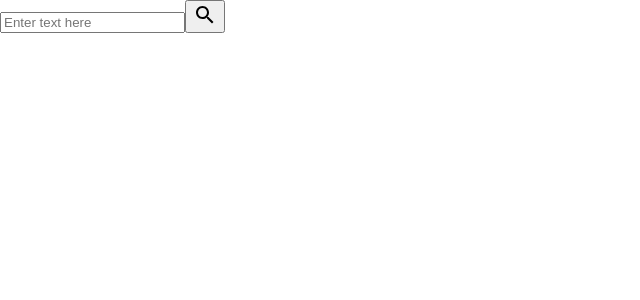
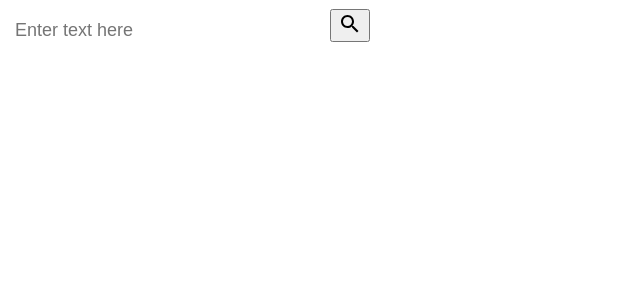
Before and after one commit to hoffay/NW-Marketplace, a React (Create React App) app in the folder commercial-marketplace/: page / in a window 1280 px wide. Shown: the top 300 px of the page, without its empty margins (0-640 px from the left). Built offline with nearby package versions, Linux system fonts and the light colour scheme.

Commit message:
Adjust sizing for search bar and create section to hold it

```diff
--- a/commercial-marketplace/src/App.js
+++ b/commercial-marketplace/src/App.js
@@ -1,6 +1,5 @@
 import './App.css';
 import Searchbar from './Components/Searchbar/Searchbar';
-import LCSButton1 from './Components/Header/Header';
 
 function App() {
   return (
--- a/commercial-marketplace/src/Components/Searchbar/Searchbar.css
+++ b/commercial-marketplace/src/Components/Searchbar/Searchbar.css
@@ -0,0 +1,19 @@
+.search input {
+    background-color: white;
+    border: 0;
+    border-radius: 2px;
+    border-top-right-radius: 0px;
+    border-bottom-right-radius: 0px;
+    font-size: 18px;
+    padding: 15px;
+    height: 30px;
+    width: 300px;
+  }
+
+  .searchIcon {
+    height: 60px;
+    width: 50px;
+    background-color: white;
+    display: grid;
+    place-items: center;
+  }
--- a/commercial-marketplace/src/Components/Searchbar/Searchbar.js
+++ b/commercial-marketplace/src/Components/Searchbar/Searchbar.js
@@ -5,6 +5,7 @@ import "./Searchbar.css";
 
 function Searchbar({ placeholder, data }) {
     return (
+        <section id="Search">
             <div className="search">
                 <div className="searchInputs">
                     <input
@@ -16,6 +17,8 @@ function Searchbar({ placeholder, data }) {
                     </button>
                 </div>
             </div>
+        </section>
+
     )
 }
 
```
Lines whose indentation alone changed are shown as unchanged.
